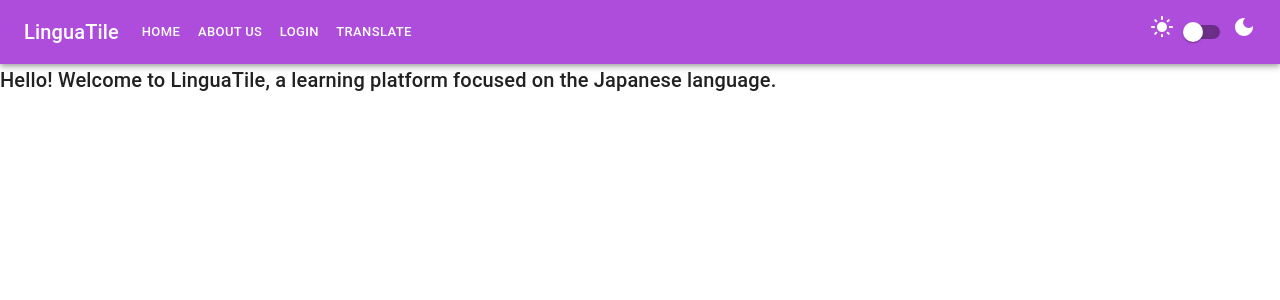
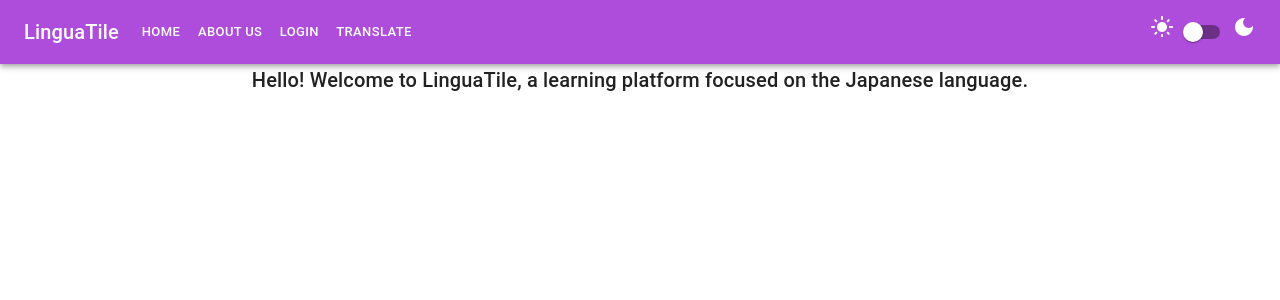
Before and after one commit to zliel/lingua-tile, a React (Create React App) app: page / in a window 1280 px wide. Shown: the top 300 px of the page. Built offline with nearby package versions, Linux system fonts and the light colour scheme.

Commit message:
Centered the text on the homepage

```diff
--- a/src/Routes/Home.js
+++ b/src/Routes/Home.js
@@ -3,8 +3,8 @@ import {Box, Typography} from "@mui/material";
 
 function Home() {
     return (
-        <Box sx={{height: "100%", width: "90%"}}>
-            <Typography variant={"h6"}>Hello! Welcome to LinguaTile, a learning platform focused on the Japanese language. </Typography>
+        <Box sx={{height: "100%", width: "100%", margin: "auto"}}>
+            <Typography variant={"h6"} sx={{textAlign: "center"}}>Hello! Welcome to LinguaTile, a learning platform focused on the Japanese language. </Typography>
         </Box>
     );
 }
```
